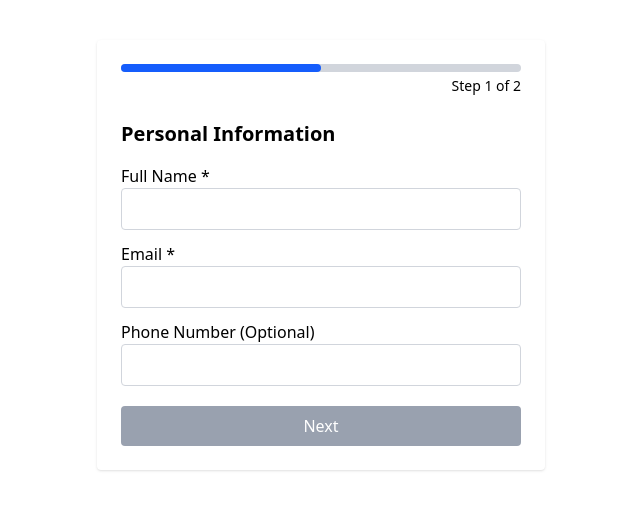
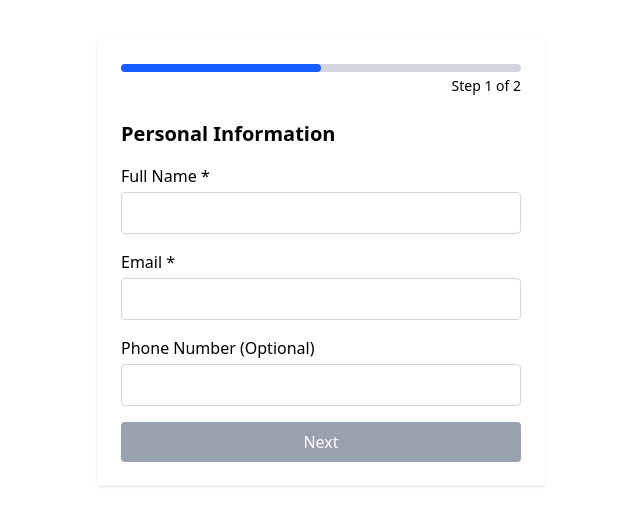
Before and after one commit to IT22320896/Two-Step-Registration, a React (Vite) app in the folder front-end/: page / in a window 1280 px wide. Shown: the top 526 px of the page, without its empty margins (319-959 px from the left). Built offline with nearby package versions, Linux system fonts and the light colour scheme.

Commit message:
InputField component

```diff
--- /dev/null
+++ b/front-end/src/components/InputField.jsx
@@ -0,0 +1,30 @@
+const InputField = ({
+  label,
+  name,
+  type = "text",
+  value,
+  onChange,
+  error,
+  required = false,
+  optional = false,
+}) => {
+  return (
+    <label className="block mb-4">
+      {label}
+      {required && " *"}
+      {optional && " (Optional)"}
+      <input
+        name={name}
+        type={type}
+        value={value}
+        onChange={onChange}
+        className={`w-full p-2 border rounded mt-1 ${
+          error ? "border-red-500" : "border-gray-300"
+        }`}
+      />
+      {error && <p className="text-red-600 text-sm mt-1">{error}</p>}
+    </label>
+  );
+};
+
+export default InputField;
--- a/front-end/src/pages/Step1.jsx
+++ b/front-end/src/pages/Step1.jsx
@@ -1,4 +1,5 @@
 import { Button } from "../components/Button";
+import InputField from "../components/InputField";
 
 export default function Step1({ data, errors, onChange, onNext }) {
   const isValid =
@@ -8,48 +9,33 @@ export default function Step1({ data, errors, onChange, onNext }) {
     <div>
       <h2 className="text-xl font-semibold mb-4">Personal Information</h2>
 
-      <label className="block mb-3">
-        Full Name *
-        <input
+      <InputField
+        label="Full Name"
         name="fullName"
-          type="text"
         value={data.fullName}
         onChange={onChange}
-          className={`w-full p-2 border rounded ${
-            errors.fullName ? "border-red-500" : "border-gray-300"
-          }`}
+        error={errors.fullName}
+        required
       />
-        {errors.fullName && (
-          <p className="text-red-600 text-sm mt-1">{errors.fullName}</p>
-        )}
-      </label>
 
-      <label className="block mb-3">
-        Email *
-        <input
+      <InputField
+        label="Email"
         name="email"
         type="email"
         value={data.email}
         onChange={onChange}
-          className={`w-full p-2 border rounded ${
-            errors.email ? "border-red-500" : "border-gray-300"
-          }`}
+        error={errors.email}
+        required
       />
-        {errors.email && (
-          <p className="text-red-600 text-sm mt-1">{errors.email}</p>
-        )}
-      </label>
 
-      <label className="block mb-5">
-        Phone Number (Optional)
-        <input
+      <InputField
+        label="Phone Number"
         name="phone"
         type="tel"
         value={data.phone}
         onChange={onChange}
-          className="w-full p-2 border border-gray-300 rounded"
+        optional
       />
-      </label>
 
       <Button
         onClick={onNext}
--- a/front-end/src/pages/Step2.jsx
+++ b/front-end/src/pages/Step2.jsx
@@ -1,4 +1,5 @@
 import { Button } from "../components/Button";
+import InputField from "../components/InputField";
 
 export default function Step2({
   data,
@@ -15,37 +16,25 @@ export default function Step2({
     <div>
       <h2 className="text-xl font-semibold mb-4">Security</h2>
 
-      <label className="block mb-3">
-        Password *
-        <input
+      <InputField
+        label="Password"
         name="password"
         type="password"
         value={data.password}
         onChange={onChange}
-          className={`w-full p-2 border rounded ${
-            errors.password ? "border-red-500" : "border-gray-300"
-          }`}
+        error={errors.password}
+        required
       />
-        {errors.password && (
-          <p className="text-red-600 text-sm mt-1">{errors.password}</p>
-        )}
-      </label>
 
-      <label className="block mb-5">
-        Confirm Password *
-        <input
+      <InputField
+        label="Confirm Password"
         name="confirmPassword"
         type="password"
         value={data.confirmPassword}
         onChange={onChange}
-          className={`w-full p-2 border rounded ${
-            errors.confirmPassword ? "border-red-500" : "border-gray-300"
-          }`}
+        error={errors.confirmPassword}
+        required
       />
-        {errors.confirmPassword && (
-          <p className="text-red-600 text-sm mt-1">{errors.confirmPassword}</p>
-        )}
-      </label>
 
       <div className="flex justify-between">
         <Button
```
Lines whose indentation alone changed are shown as unchanged.
